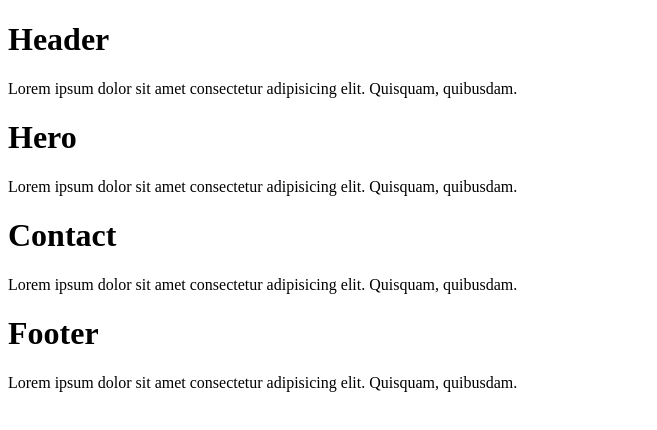
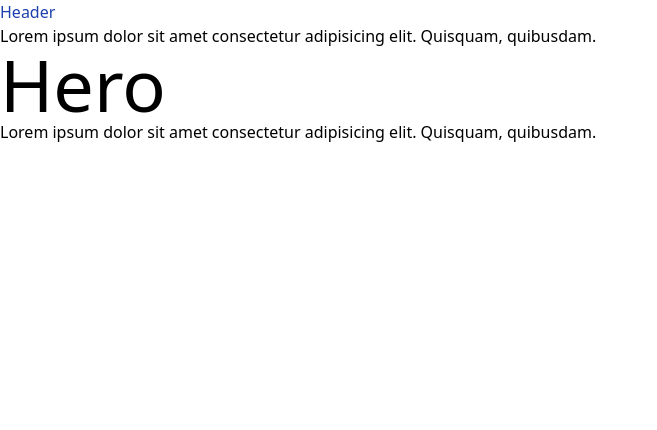
Before and after one commit to Ntwali-Josue/modular-html, a website: page index.html in a window 1280 px wide. Shown: the whole page, without its empty margins (0-657 px from the left). Drawn offline with nearby package versions, Linux system fonts and the light colour scheme; files that its build step writes are made by us from their sources.

Commit message:
sample tailwind styles

```diff
--- a/index.html
+++ b/index.html
@@ -3,6 +3,7 @@
 <head>
     <meta charset="UTF-8">
     <meta name="viewport" content="width=device-width, initial-scale=1.0">
+    <link rel="stylesheet" href="/dist/output.css">
     <title>Ojemba</title>
 </head>
 <script>
@@ -15,10 +16,10 @@
     }
 
     window.onload = () => {
-        loadComponents('header', 'sections/header.html');
-        loadComponents('hero', 'sections/hero.html');
-        loadComponents('contact', 'sections/contact.html');
-        loadComponents('footer', 'sections/footer.html');
+        loadComponents('header', 'src/sections/header.html');
+        loadComponents('hero', 'src/sections/hero.html');
+        // loadComponents('contact', 'src/sections/contact.html');
+        // loadComponents('footer', 'src/sections/footer.html');
     }
 </script>
 <body>
--- a/package.json
+++ b/package.json
@@ -1,4 +1,8 @@
 {
+  "scripts": {
+   "dev": "npx tailwindcss -i ./src/input.css -o ./dist/output.css --watch",
+   "build": "npx tailwindcss -i ./src/input.css -o ./dist/output.css"
+  },
   "devDependencies": {
     "tailwindcss": "^3.3.3"
   }
--- /dev/null
+++ b/src/input.css
@@ -0,0 +1,3 @@
+@tailwind base;
+@tailwind components;
+@tailwind utilities;
--- a/sections/hero.html
+++ b/src/sections/header.html
@@ -1,4 +1,4 @@
 <div>
-    <h1>Hero</h1>
+    <h1 class="text-blue-800">Header</h1>
     <p>Lorem ipsum dolor sit amet consectetur adipisicing elit. Quisquam, quibusdam.</p>
 </div>
--- a/sections/header.html
+++ b/src/sections/hero.html
@@ -1,4 +1,4 @@
 <div>
-    <h1>Header</h1>
+    <h1 class="text-7xl">Hero</h1>
     <p>Lorem ipsum dolor sit amet consectetur adipisicing elit. Quisquam, quibusdam.</p>
 </div>
--- a/tailwind.config.js
+++ b/tailwind.config.js
@@ -1,6 +1,6 @@
 /** @type {import('tailwindcss').Config} */
 module.exports = {
-  content: ["./sections/**/*.{html}, index.html"],
+  content: ["./src/**/*.{html,js}"],
   theme: {
     extend: {},
   },
```
Also changed, not shown: src/sections/contact.html (renamed from sections/contact.html), src/sections/footer.html (renamed from sections/footer.html), 1 other file.
